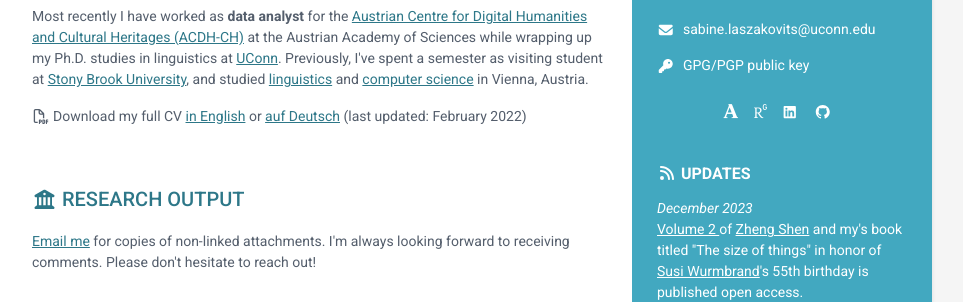
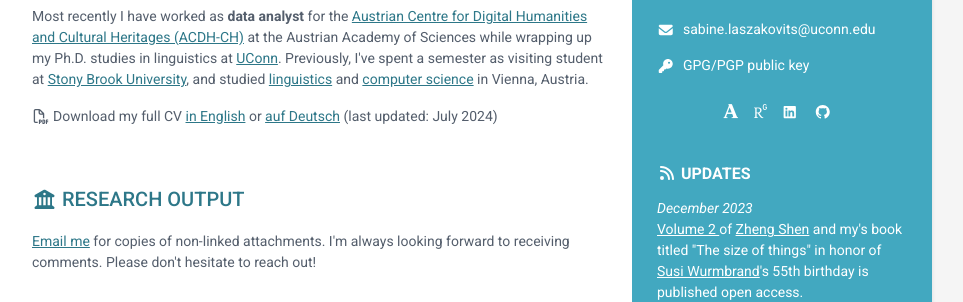
Before and after one commit to laszabine/laszabine.github.io, a Jekyll site: the page built from index.html, in a window 1280 px wide and 900 px high. Shown: the part 404-706 px from the top of the window, without its empty margins (188-1151 px from the left). Built offline with Jekyll 4.4.1, drawn with Linux system fonts in a browser that asks for light colours; nearby versions of some CDN libraries; library files that are not in the unit come from our copies.

Commit message:
updated "last updated" date

```diff
--- a/_config.yml
+++ b/_config.yml
@@ -31,7 +31,7 @@ researchgate: Sabine_Laszakovits
 # stackoverflow: 2032421/laszabine
 # twitter: '@webjeda'
 
-cv_lastupdate: "February 2022"
+cv_lastupdate: "July 2024"
 
 dalinakallulli: http://homepage.univie.ac.at/dalina.kallulli/
 dianelm: https://lillomartin.linguistics.uconn.edu/
```
